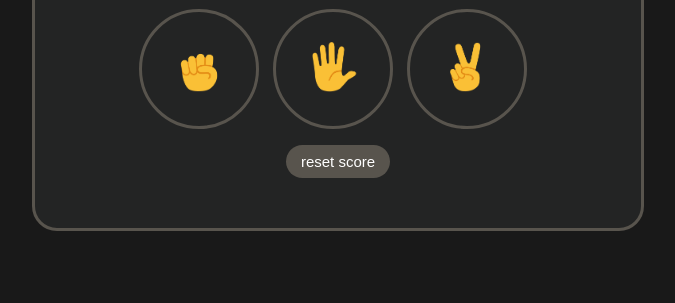
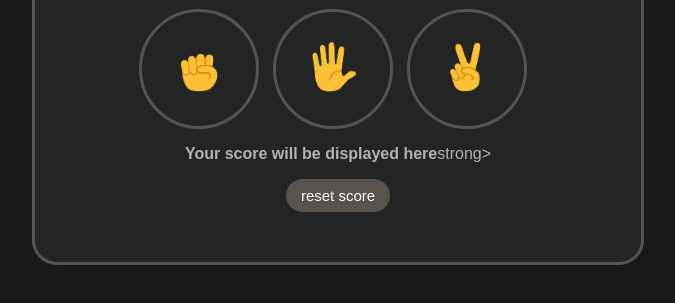
Before and after one commit to seknd/RPS, a plain HTML site: page index.html in a window 1280 px wide. Shown: the part 265-568 px from the top of the page, without its empty margins (302-977 px from the left). Drawn offline with Linux system fonts and the light colour scheme.

Commit message:
Update index.html

```diff
--- a/index.html
+++ b/index.html
@@ -24,7 +24,7 @@
       playGame('Scissors')
   "><img class="move-icon" src="scissors-emoji.png" alt=""></button>
 
-<p class="js-res"></p>
+<p class="js-res"><strong>Your score will be displayed here</strong>strong></p>
 
 <p class="js-score"></p>
 
```
